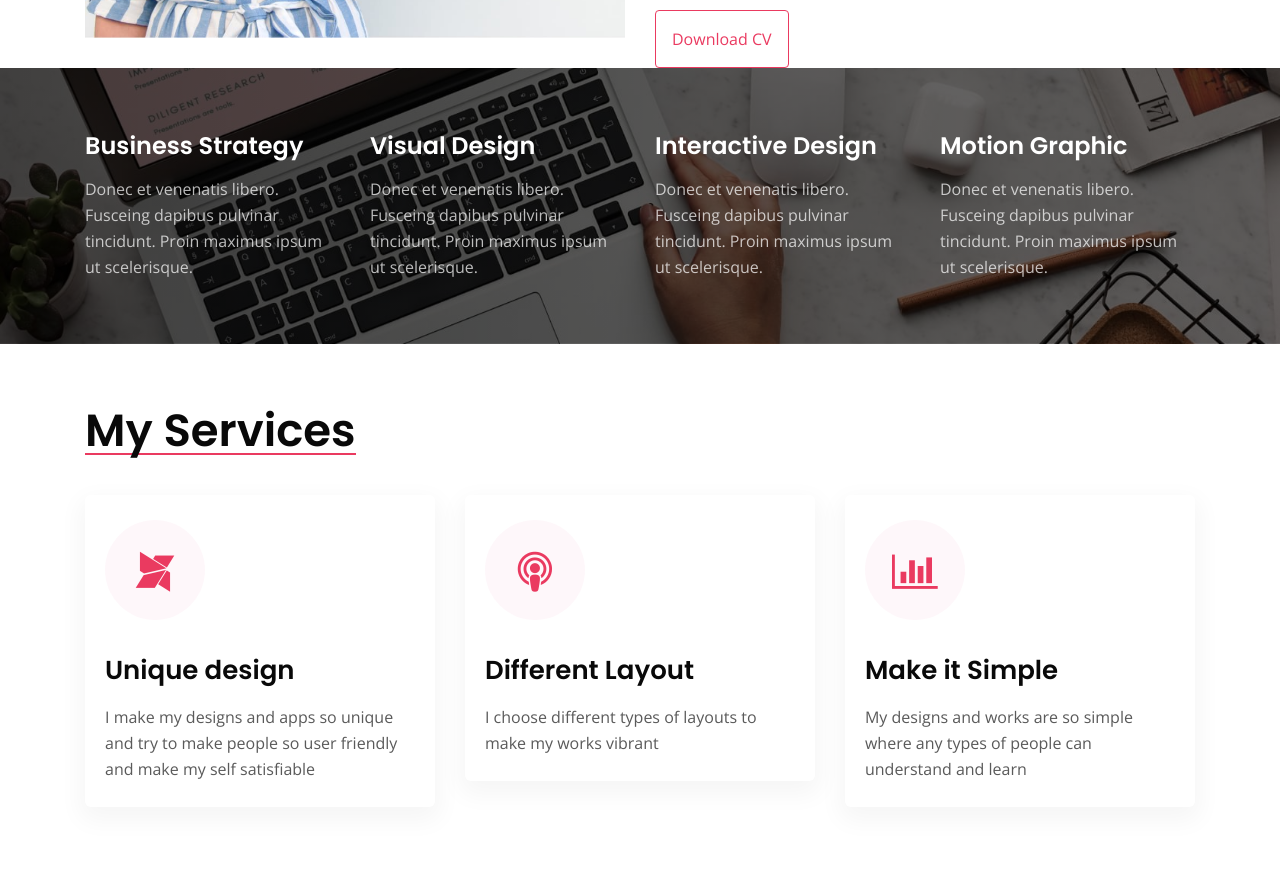
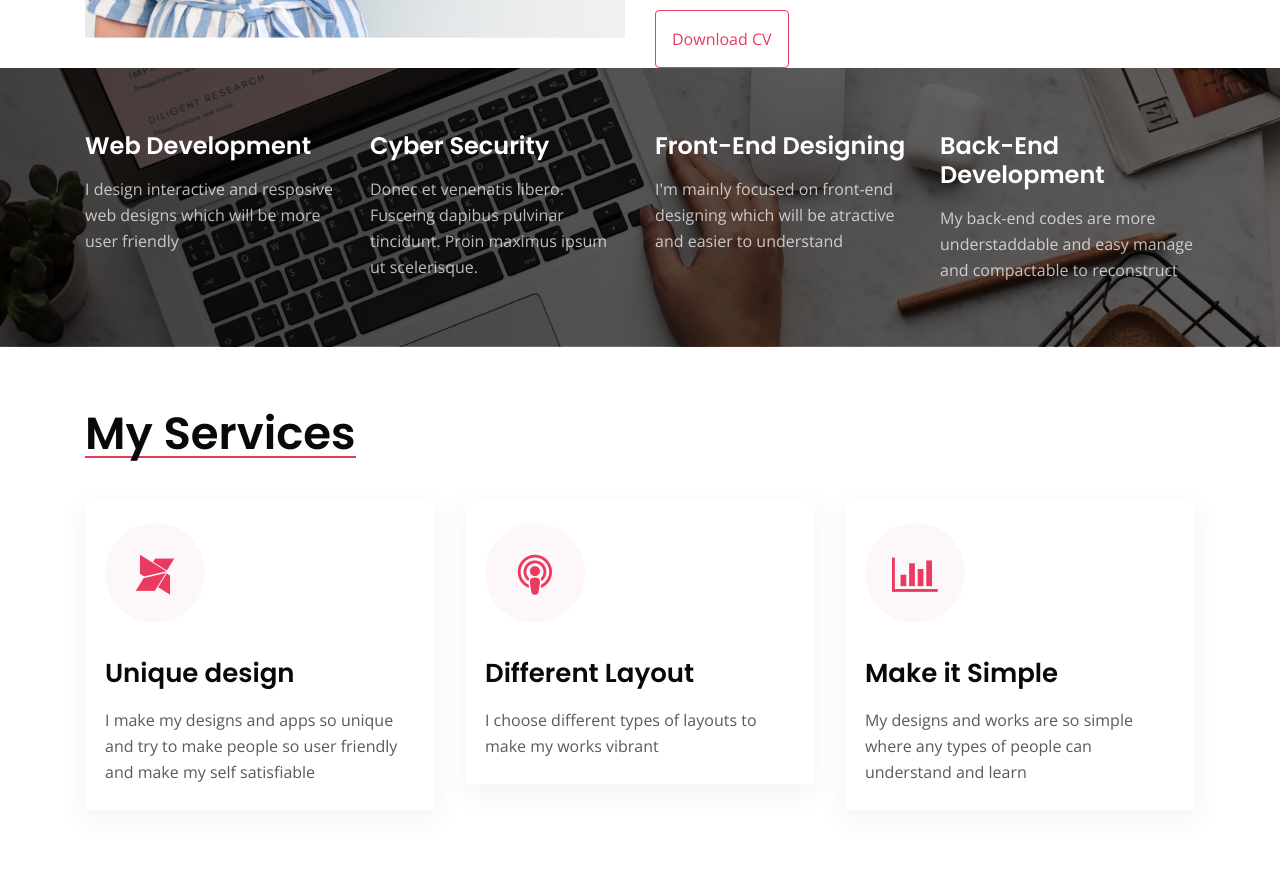
Before and after one commit to Akashlal07/Personal-website, a plain HTML site: page index.html in a window 1280 px wide. Shown: the part 1440-2309 px from the top of the page. Drawn offline with nearby package versions, Linux system fonts and the light colour scheme.

Commit message:
Update index.html

```diff
--- a/index.html
+++ b/index.html
@@ -127,24 +127,24 @@
       <div class="container py-lg-3">
         <div class="bottomgrids row">
           <div class="col-lg-3 col-md-6 bottomgrid1 mt-lg-0 mt-0">
-            <h4>Business Strategy</h4>
-            <p>Donec et venenatis libero. Fusceing dapibus pulvinar tincidunt. Proin
-              maximus ipsum ut scelerisque.</p>
+            <h4>Web Development</h4>
+            <p>I design interactive and resposive web designs which will be more
+	    user friendly</p>
           </div>
           <div class="col-lg-3 col-md-6 bottomgrid1 mt-md-0 mt-5">
-            <h4>Visual Design</h4>
+            <h4>Cyber Security</h4>
             <p>Donec et venenatis libero. Fusceing dapibus pulvinar tincidunt. Proin
               maximus ipsum ut scelerisque.</p>
           </div>
           <div class="col-lg-3 col-md-6 bottomgrid1 mt-lg-0 mt-5">
-            <h4>Interactive Design</h4>
-            <p>Donec et venenatis libero. Fusceing dapibus pulvinar tincidunt. Proin
-              maximus ipsum ut scelerisque.</p>
+            <h4>Front-End Designing</h4>
+            <p>I'm mainly focused on front-end designing which will be
+	    atractive and easier to understand</p>
           </div>
           <div class="col-lg-3 col-md-6 bottomgrid1 mt-lg-0 mt-5">
-            <h4>Motion Graphic</h4>
-            <p>Donec et venenatis libero. Fusceing dapibus pulvinar tincidunt. Proin
-              maximus ipsum ut scelerisque.</p>
+            <h4>Back-End Development</h4>
+            <p>My back-end codes are more understaddable and easy
+	    manage and compactable to reconstruct </p>
           </div>
           <div class="clearfix"> </div>
         </div>
```
